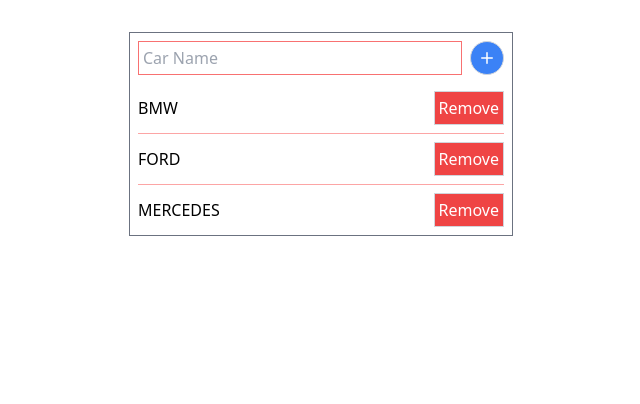
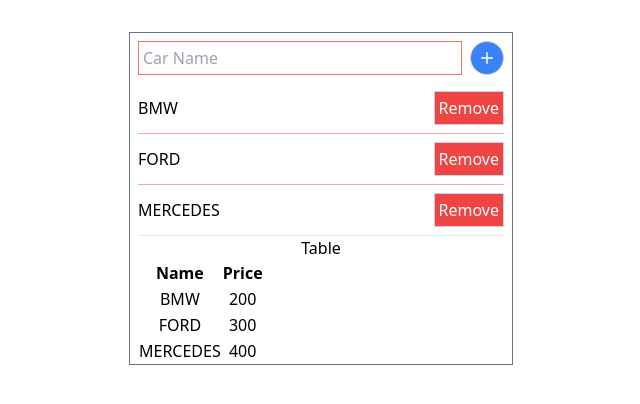
Before and after one commit to datlt2306/FPL-WEB209, a React (Vite) app: page / in a window 1280 px wide. Shown: the top 404 px of the page, without its empty margins (319-959 px from the left). Built offline with nearby package versions, Linux system fonts and the light colour scheme.

Commit message:
Buổi 3: Component Table

```diff
--- a/src/App.tsx
+++ b/src/App.tsx
@@ -2,13 +2,20 @@ import { useState } from "react";
 import "./App.css";
 import { Form, List } from "./components";
 import { ICar } from "./interfaces/car";
+import Table from "./components/Table";
 
 const carData = [
-    { id: 1, name: "BMW" }, // car
-    { id: 2, name: "FORD" },
-    { id: 3, name: "MERCEDES" },
+    { id: 1, name: "BMW", price: 200 }, // item
+    { id: 2, name: "FORD", price: 300 }, // item
+    { id: 3, name: "MERCEDES", price: 400 }, // item
 ];
-
+const columns = [
+    { title: "Name", dataIndex: "name" }, // column
+    { title: "Price", dataIndex: "price" }, // column
+];
+/**
+ * postData = [{ id: 1, title: 'Post A', desc: 'Mô tả', author: "Datlt"}]
+ */
 function App() {
     const [cars, setCars] = useState<ICar[]>(carData);
     const [isLoading, setIsLoading] = useState(false);
@@ -26,6 +33,10 @@ function App() {
             <div className="w-96 border border-gray-500 px-2 mx-auto">
                 <Form onAdd={addCar} />
                 <List data={cars} onRemove={removeCar} />
+
+                <hr />
+                <h2>Table</h2>
+                <Table data={carData} columns={columns} />
             </div>
         </>
     );
--- /dev/null
+++ b/src/components/Table/index.tsx
@@ -0,0 +1,26 @@
+type Props = {
+    data: any;
+    columns: any;
+};
+
+const Table = ({ data, columns }: Props) => {
+    const renderHeaders = columns.map((column: any) => {
+        return <th key={column.dataIndex}>{column.title}</th>;
+    });
+    const renderRows = data.map((item: any) => {
+        const renderCells = columns.map((column: any) => {
+            return <td key={column.dataIndex}>{item[column.dataIndex]}</td>;
+        });
+        return <tr key={item.id}>{renderCells}</tr>;
+    });
+    return (
+        <table>
+            <thead>
+                <tr>{renderHeaders}</tr>
+            </thead>
+            <tbody>{renderRows}</tbody>
+        </table>
+    );
+};
+
+export default Table;
```
